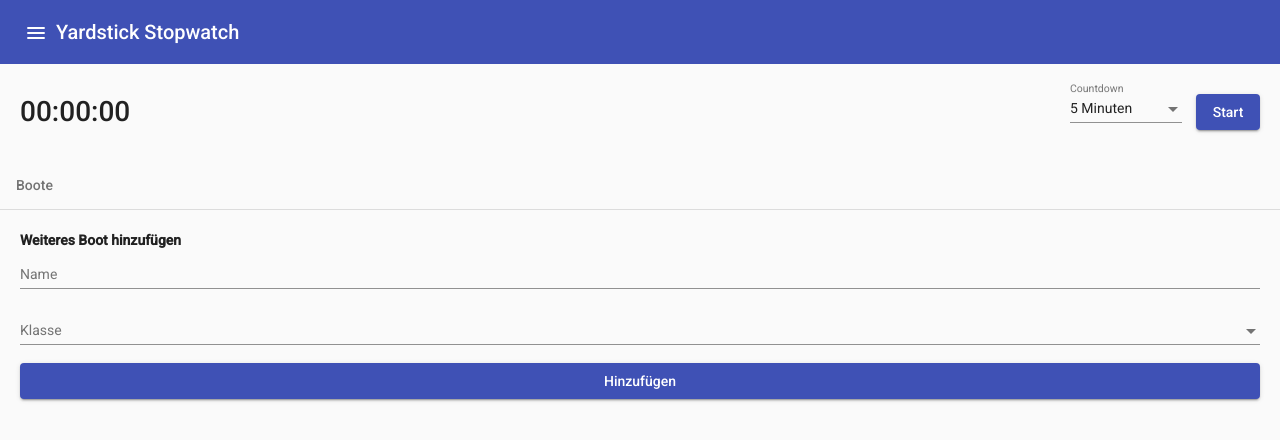
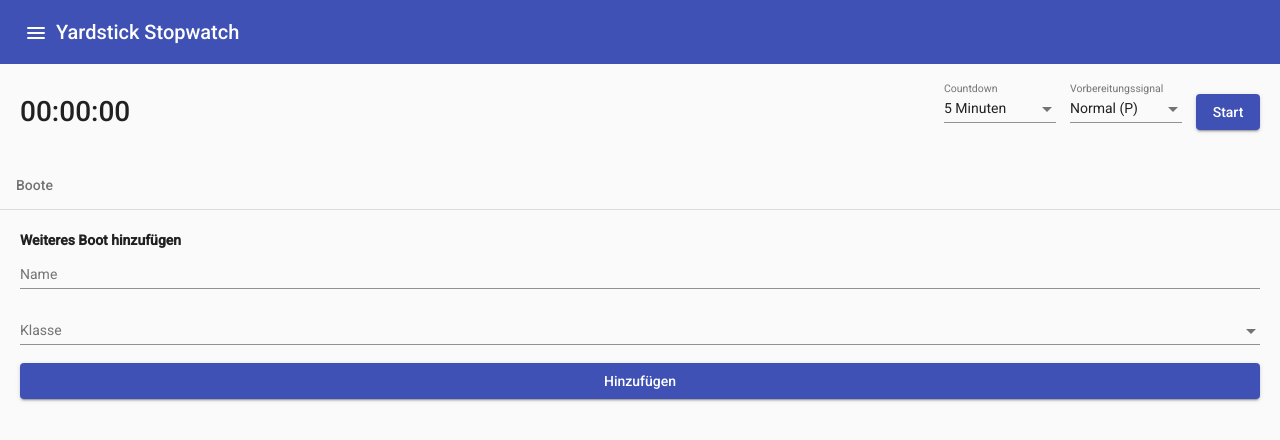
Before and after one commit to moritz157/yardstick-stopwatch, an Angular app: page / in a window 1280 px wide. Shown: the top 440 px of the page. Built offline with nearby package versions, Linux system fonts and the light colour scheme.

Commit message:
Added selection of preparation signal

```diff
--- a/src/app/race/race.component.html
+++ b/src/app/race/race.component.html
@@ -23,6 +23,17 @@
                 <mat-option [value]='60'>1 Minute</mat-option>
                 <mat-option [value]='30'>30 Sekunden</mat-option>
                 <mat-option [value]='0'>Sofort</mat-option>
+            </mat-select>
+        </mat-form-field>
+        <mat-form-field *ngIf='raceState==0'>
+            <mat-label>Vorbereitungssignal</mat-label>
+            <mat-select [(value)]='preparationSignal'>
+                <mat-option [value]='0'>Normal (P)</mat-option>
+                <mat-option [value]='1'>Regel 30.1 (I)</mat-option>
+                <mat-option [value]='2'>Regel 30.2 (Z)</mat-option>
+                <mat-option [value]='3'>Regel 30.1 & 30.2 (I&Z)</mat-option>
+                <mat-option [value]='4'>Regel 30.3 (U)</mat-option>
+                <mat-option [value]='5'>Regel 30.4 (Schwarz)</mat-option>
             </mat-select>
         </mat-form-field>
         <button mat-raised-button color='primary' *ngIf='raceState==0' (click)='startRace()'>Start</button>
--- a/src/app/race/race.component.ts
+++ b/src/app/race/race.component.ts
@@ -54,6 +54,7 @@ export class RaceComponent {
   raceState: number = 0; //0=Not started, 1=Countdown, 2=Started, 3=Finished
   now: number = 0; //Seconds since start, negative if on countdown
   countdown: number = 300;
+  preparationSignal: number = 0;
 
   boats: Boat[] = [];
 
@@ -110,6 +111,13 @@ export class RaceComponent {
   startRace() {
     this.now = -this.countdown;
     this.raceState=1;
+
+    this.flags.p = this.preparationSignal==0;
+    this.flags.i = this.preparationSignal==1 || this.preparationSignal==3;
+    this.flags.z = this.preparationSignal==2 || this.preparationSignal==3;
+    this.flags.u = this.preparationSignal==4;
+    this.flags.black = this.preparationSignal==5;
+
     this.checkForSignals();
   }
 
```
